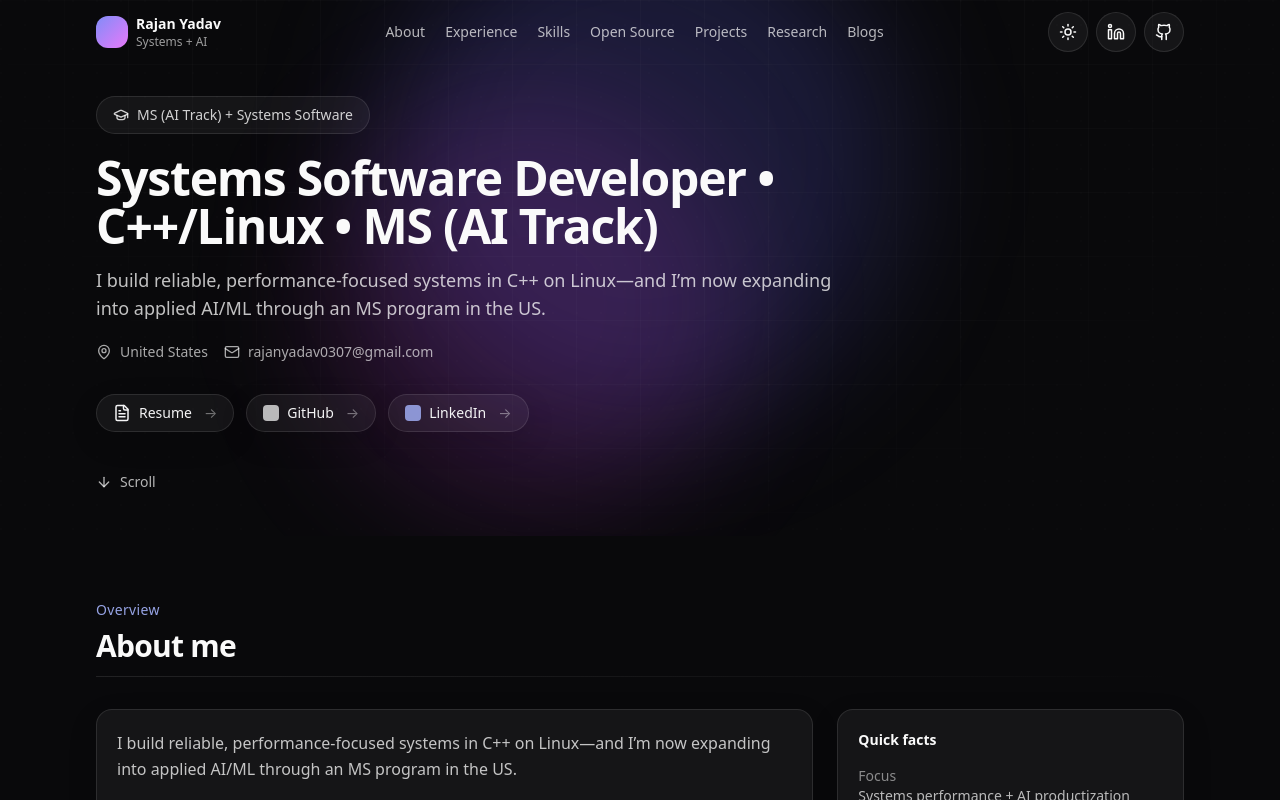
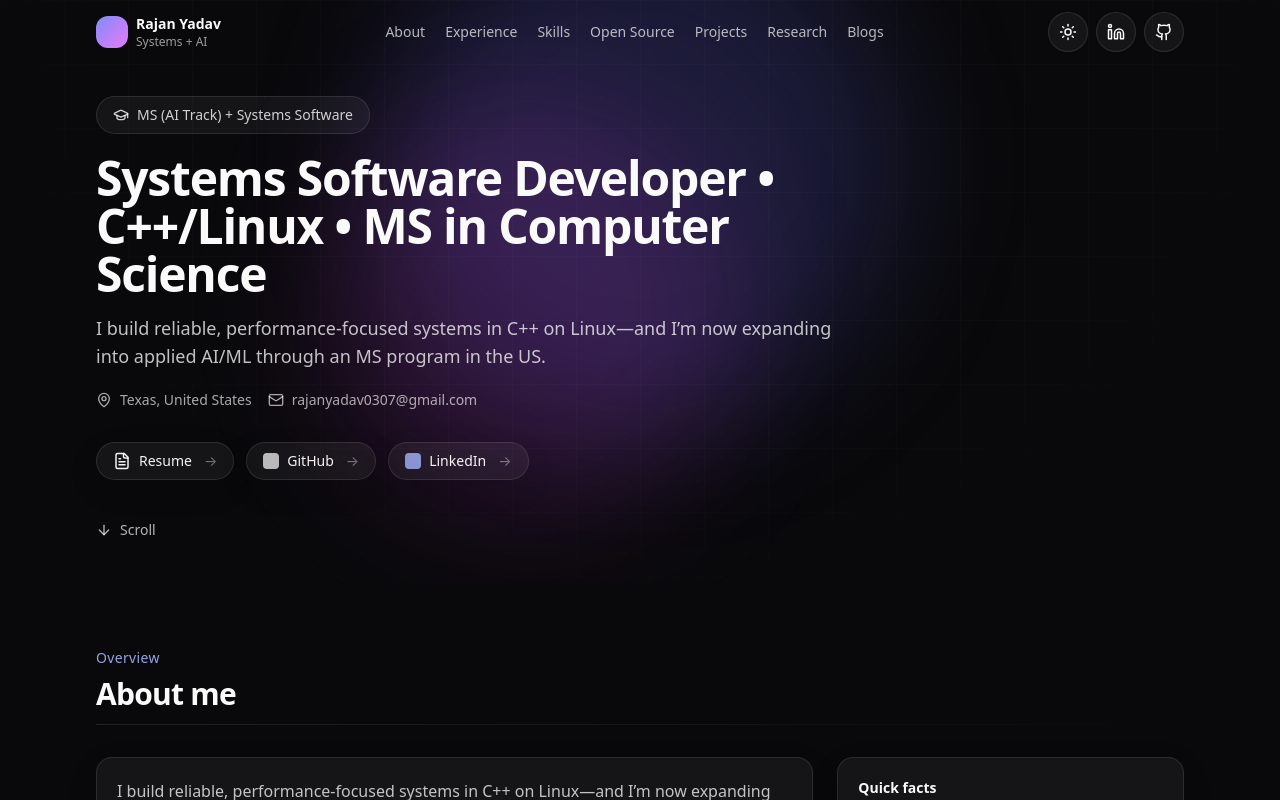
Before and after one commit to rajanyadav0307/rajan-portfolio, a React (Vite) app: page / in a window 1280 px wide. Shown: the top 800 px of the page. Built offline with nearby package versions, Linux system fonts and the light colour scheme.

Commit message:
Update Degree

```diff
--- a/src/content/profile.ts
+++ b/src/content/profile.ts
@@ -87,8 +87,8 @@ export type Profile = {
 
 export const profile: Profile = {
   name: "Rajan Yadav",
-  headline: "Systems Software Developer • C++/Linux • MS (AI Track)",
-  location: "United States",
+  headline: "Systems Software Developer • C++/Linux • MS in Computer Science",
+  location: "Texas, United States",
   email: "rajanyadav0307@gmail.com",
   links: {
     github: "https://github.com/rajanyadav0307",
```
